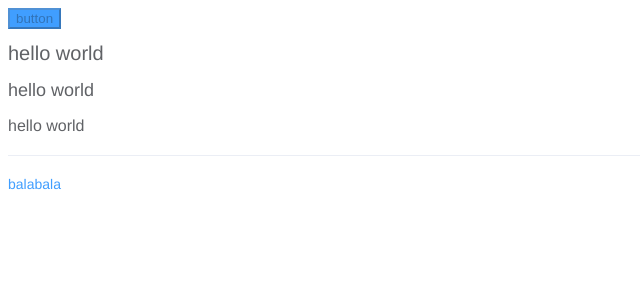
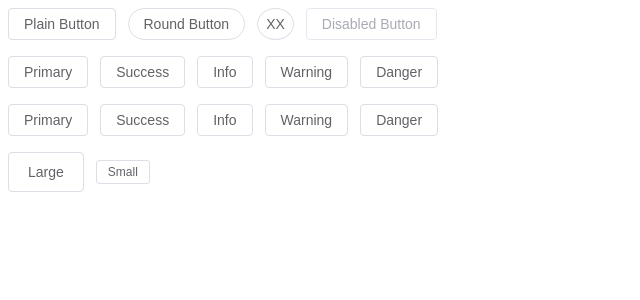
Before and after one commit to xxingyiyuan/v-element, a Vue app: page / in a window 1280 px wide. Shown: the top 300 px of the page, without its empty margins (0-640 px from the left). Built offline with nearby package versions, Linux system fonts and the light colour scheme.

Commit message:
style: 添加button组件样式

```diff
--- a/package.json
+++ b/package.json
@@ -27,6 +27,7 @@
     "eslint-plugin-vue": "^9.17.0",
     "npm-run-all2": "^6.1.2",
     "postcss": "^8.4.35",
+    "postcss-each": "^1.1.0",
     "postcss-nested": "^6.0.1",
     "prettier": "^3.0.3",
     "typescript": "~5.4.0",
--- a/postcss.config.js
+++ b/postcss.config.js
@@ -1,6 +1,7 @@
 /* eslint-env node */
 module.exports = {
   plugins: [
-    require('postcss-nested')
+    require('postcss-nested'),
+    require('postcss-each')
   ]
 }
--- a/src/App.vue
+++ b/src/App.vue
@@ -1,20 +1,25 @@
 <script setup lang="ts">
-import { onMounted, ref } from 'vue'
 import XxButton from './components/Button/Button.vue'
-import type { ButtonInstance } from './components/Button/types'
-const buttonRef = ref<ButtonInstance | null>(null)
-onMounted(() => {
-  if (buttonRef.value) {
-    console.log(buttonRef.value.ref)
-  }
-})
 </script>
 
 <template>
-  <XxButton ref="buttonRef" type="primary" round size="large" disabled>button</XxButton>
-  <h1>hello world</h1>
-  <h2>hello world</h2>
-  <h3>hello world</h3>
-  <hr />
-  <a>balabala</a>
+  <xx-button plain>Plain Button</xx-button>
+  <xx-button round>Round Button</xx-button>
+  <xx-button circle>XX</xx-button>
+  <xx-button disabled>Disabled Button</xx-button>
+  <br /><br />
+  <xx-button type="primary">Primary</xx-button>
+  <xx-button type="success">Success</xx-button>
+  <xx-button type="info">Info</xx-button>
+  <xx-button type="warning">Warning</xx-button>
+  <xx-button type="danger">Danger</xx-button>
+  <br /><br />
+  <xx-button type="primary" plain>Primary</xx-button>
+  <xx-button type="success" plain>Success</xx-button>
+  <xx-button type="info" plain>Info</xx-button>
+  <xx-button type="warning" plain>Warning</xx-button>
+  <xx-button type="danger" plain>Danger</xx-button>
+  <br /><br />
+  <xx-button size="large">Large</xx-button>
+  <xx-button size="small">Small</xx-button>
 </template>
--- a/src/components/Button/Button.vue
+++ b/src/components/Button/Button.vue
@@ -30,9 +30,3 @@ defineExpose({
     <slot />
   </button>
 </template>
-
-<style>
-.xx-button {
-  background-color: var(--xx-color-primary);
-}
-</style>
--- /dev/null
+++ b/src/components/Button/style.css
@@ -0,0 +1,124 @@
+.xx-button {
+  --xx-button-font-weight: var(--xx-font-weight-primary);
+  --xx-button-border-color: var(--xx-border-color);
+  --xx-button-bg-color: var(--xx-fill-color-blank);
+  --xx-button-text-color: var(--xx-text-color-regular);
+  --xx-button-disabled-text-color: var(--xx-disabled-text-color);
+  --xx-button-disabled-bg-color: var(--xx-fill-color-blank);
+  --xx-button-disabled-border-color: var(--xx-border-color-light);
+  --xx-button-hover-text-color: var(--xx-color-primary);
+  --xx-button-hover-bg-color: var(--xx-color-primary-light-9);
+  --xx-button-hover-border-color: var(--xx-color-primary-light-7);
+  --xx-button-active-text-color: var(--xx-button-hover-text-color);
+  --xx-button-active-border-color: var(--xx-color-primary);
+  --xx-button-active-bg-color: var(--xx-button-hover-bg-color);
+  --xx-button-outline-color: var(--xx-color-primary-light-5);
+  --xx-button-active-color: var(--xx-text-color-primary);
+}
+.xx-button {
+  display: inline-flex;
+  justify-content: center;
+  align-items: center;
+  line-height: 1;
+  height: 32px;
+  white-space: nowrap;
+  cursor: pointer;
+  color: var(--xx-button-text-color);
+  text-align: center;
+  box-sizing: border-box;
+  outline: none;
+  transition: 0.1s;
+  font-weight: var(--xx-button-font-weight);
+  user-select: none;
+  vertical-align: middle;
+  -webkit-appearance: none;
+  background-color: var(--xx-button-bg-color);
+  border: var(--xx-border);
+  border-color: var(--xx-button-border-color);
+  padding: 8px 15px;
+  font-size: var(--xx-font-size-base);
+  border-radius: var(--xx-border-radius-base);
+  & + & {
+    margin-left: 12px;
+  }
+  &:hover,
+  &:focus {
+    color: var(--xx-button-hover-text-color);
+    border-color: var(--xx-button-hover-border-color);
+    background-color: var(--xx-button-hover-bg-color);
+    outline: none;
+  }
+  &:active {
+    color: var(--xx-button-active-text-color);
+    border-color: var(--xx-button-active-border-color);
+    background-color: var(--xx-button-active-bg-color);
+    outline: none;
+  }
+  &.is-plain {
+    --xx-button-hover-text-color: var(--xx-color-primary);
+    --xx-button-hover-bg-color: var(--xx-fill-color-blank);
+    --xx-button-hover-border-color: var(--xx-color-primary);
+  }
+  /*round*/
+  &.is-round {
+    border-radius: var(--xx-border-radius-round);
+  }
+  /*circle*/
+  &.is-circle {
+    border-radius: 50%;
+    padding: 8px;
+  }
+  /*disabled*/
+  &.is-disabled,
+  &.is-disabled:hover,
+  &.is-disabled:focus,
+  &[disabled],
+  &[disabled]:hover,
+  &[disabled]:focus {
+    color: var(--xx-button-disabled-text-color);
+    cursor: not-allowed;
+    background-image: none;
+    background-color: var(--xx-button-disabled-bg-color);
+    border-color: var(--xx-button-disabled-border-color);
+  }
+}
+@each $val in primary, success, warning, info, danger {
+  .xx-button--$(val) {
+    --xx-button-text-color: var(--xx-color-white);
+    --xx-button-bg-color: var(--xx-color-$(val));
+    --xx-button-border-color: var(--xx-color-$(val));
+    --xx-button-outline-color: var(--xx-color-$(val)-light-5);
+    --xx-button-active-color: var(--xx-color-$(val)-dark-2);
+    --xx-button-hover-text-color: var(--xx-color-white);
+    --xx-button-hover-bg-color: var(--xx-color-$(val)-light-3);
+    --xx-button-hover-border-color: var(--xx-color-$(val)-light-3);
+    --xx-button-active-bg-color: var(--xx-color-$(val)-dark-2);
+    --xx-button-active-border-color: var(--xx-color-$(val)-dark-2);
+    --xx-button-disabled-text-color: var(--xx-color-white);
+    --xx-button-disabled-bg-color: var(--xx-color-$(val)-light-5);
+    --xx-button-disabled-border-color: var(--xx-color-$(val)-light-5);
+  }
+  .xx-button--$(val).is-plain {
+    --xx-button-text-color: var(--xx-color-$(val));
+    --xx-button-bg-color: var(--xx-color-$(val)-light-9);
+    --xx-button-border-color: var(--xx-color-$(val)-light-5);
+    --xx-button-hover-text-color: var(--xx-color-white);
+    --xx-button-hover-bg-color: var(--xx-color-$(val));
+    --xx-button-hover-border-color: var(--xx-color-$(val));
+    --xx-button-active-text-color: var(--xx-color-white);
+  }
+}
+.xx-button--large {
+  --xx-button-size: 40px;
+  height: var(--xx-button-size);
+  padding: 12px 19px;
+  font-size: var(--xx-font-size-base);
+  border-radius: var(--xx-border-radius-base);
+}
+.xx-button--small {
+  --xx-button-size: 24px;
+  height: var(--xx-button-size);
+  padding: 5px 11px;
+  font-size: 12px;
+  border-radius: calc(var(--xx-border-radius-base) - 1px);
+}
--- a/src/style/index.css
+++ b/src/style/index.css
@@ -1,2 +1,3 @@
 @import './vars.css';
 @import './reset.css';
+@import '../components/Button/style.css';
```
Also changed, not shown: 1 other file (tests, documents, lock files or other folders).
